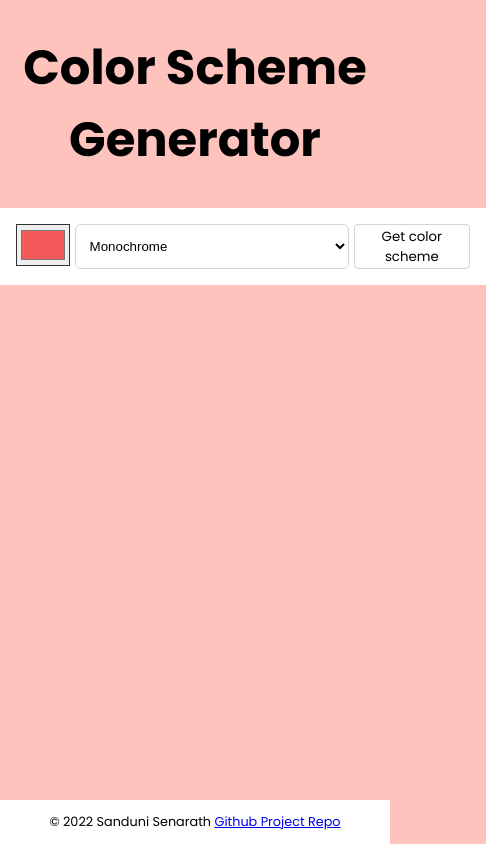
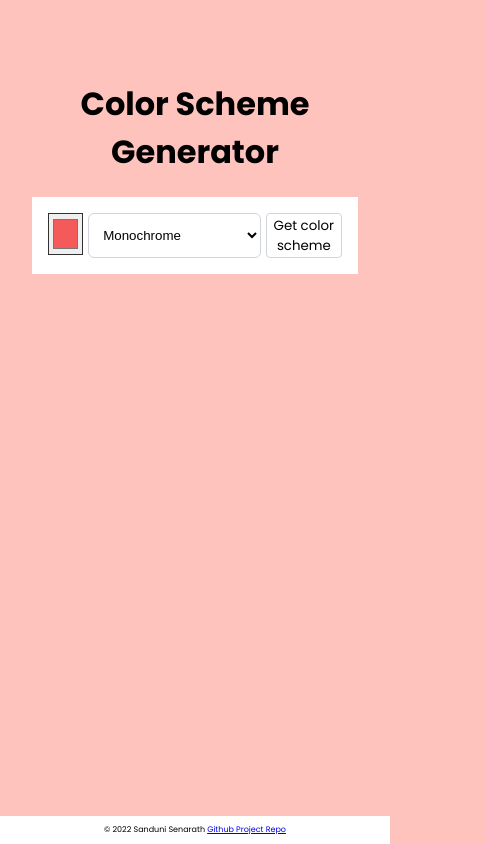
Before and after one commit to SSenarath/ColorSchemeGenerator, a plain HTML site: page index.html in a window 390 px wide. Shown: the whole page, 486 px wide, since content can reach past the window. Drawn offline with Linux system fonts and the light colour scheme; no server answers.

Commit message:
Add media query to make app more responsive on smaller phone screens.

```diff
--- a/styles.css
+++ b/styles.css
@@ -95,3 +95,31 @@ footer {
     background-color: white;
 
 }
+
+@media only screen and (max-width: 600px) {
+
+
+    body {
+        font-size: 50%;
+    }
+
+    h1 {
+        font-size: 2rem;
+        margin-top: 0;
+    }
+    .container {
+        margin: 5rem 2rem;
+
+    }
+
+    .app {
+        border-radius: 5px;
+        margin: auto;
+        width: 100%;
+        height: 100%;
+    }
+
+    .color-box {
+        height: 16rem;
+    }
+}
```
